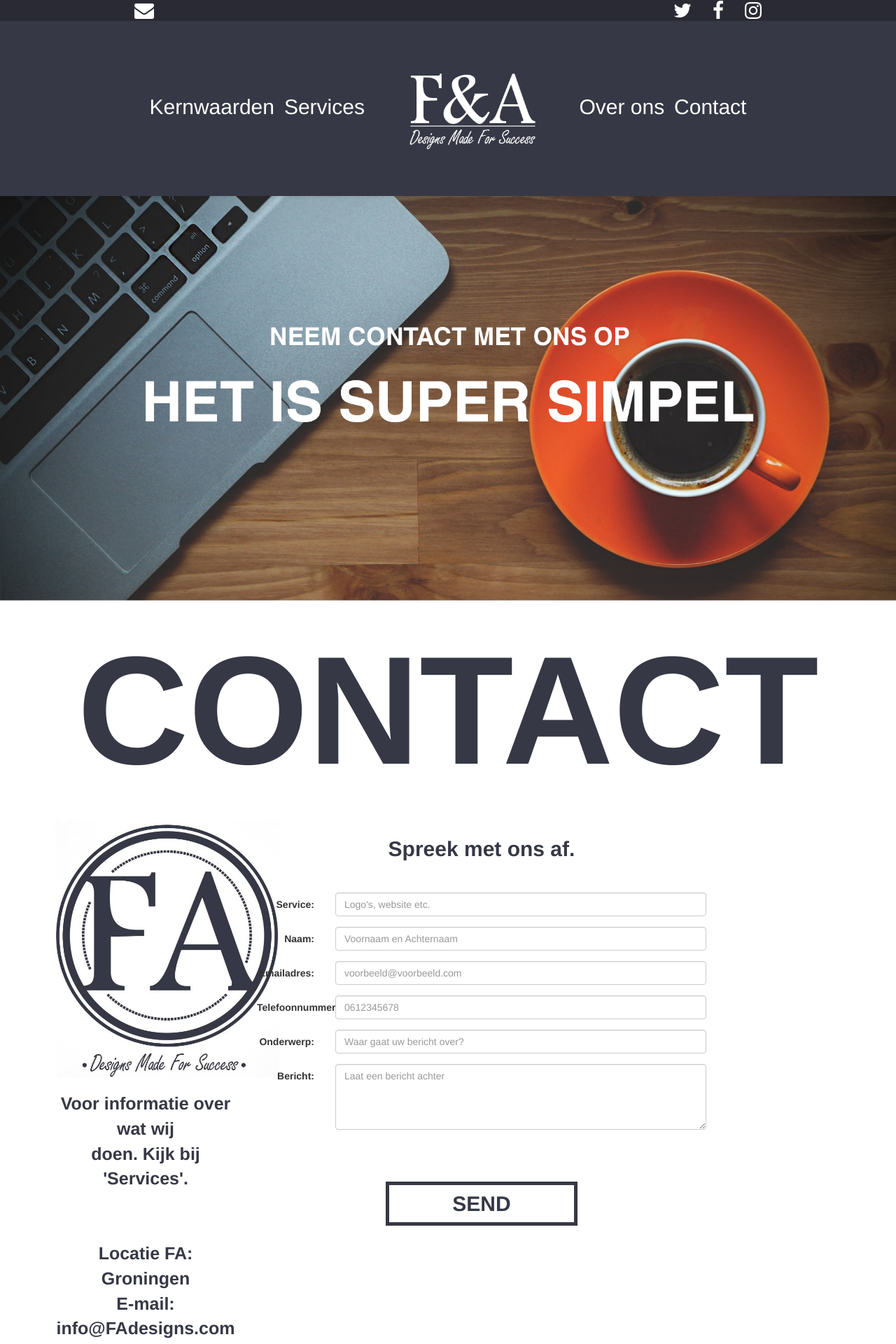
After one commit to mixedfruitjuice/FA-Designs-website, a Node server app: page /contact in a window 1280 px wide. The commit adds this page. Shown: the top 1920 px of the page at 70% size. Run offline with Node 20, Linux system fonts and the light colour scheme.

Commit message:
finished over ons and contact page

```diff
--- a/app.js
+++ b/app.js
@@ -13,6 +13,15 @@ app.get('/kernwaarden', function(req, res) {
     res.render('kernwaarden');
 });
 
+app.get('/over', function(req, res) {
+    res.render('over');
+});
+
+app.get('/contact', function(req, res) {
+    res.render('contact');
+});
+
+
 app.listen(5000, function(err) {
     console.log('Server is running on port 5000');
 });
--- a/public/css/style.css
+++ b/public/css/style.css
@@ -119,7 +119,13 @@ a:hover {
     position: relative;
     height: 100%;
     padding-bottom: 250px;
+}
 
+.contactwrap {
+    position: relative;
+    height: 100%;
+    background-color: white;
+    padding-bottom: 200px;
 }
 
 .quote4wrap {
@@ -148,6 +154,25 @@ a:hover {
     font-weight: bold;
 }
 
+#contacttekst {
+    position: relative;
+    color: #363845;
+    font-size: 220px;
+    font-family: "HelveticaNeue-Light", "Helvetica Neue Light", "Helvetica Neue", Helvetica, Arial, "Lucida Grande", sans-serif;
+    font-weight: bold;
+}
+
+.wrapcontact {
+    text-align: center;
+}
+
+#contactinfo {
+    color: #363845;
+    font-size: 25px;
+    font-family: "HelveticaNeue-Light", "Helvetica Neue Light", "Helvetica Neue", Helvetica, Arial, "Lucida Grande", sans-serif;
+    font-weight: bold;
+}
+
 .contact1 {
     font-family: "HelveticaNeue-Light", "Helvetica Neue Light", "Helvetica Neue", Helvetica, Arial, "Lucida Grande", sans-serif;
     font-weight: bold;
@@ -160,6 +185,27 @@ a:hover {
 }
 
 .contact1:hover {
+    color: white;
+    font-size: 30px;
+    background-color:  #363845;
+    -webkit-transition: all 0.7 s ease;
+    transition: all 0.7s ease;
+}
+
+.contact3 {
+    font-family: "HelveticaNeue-Light", "Helvetica Neue Light", "Helvetica Neue", Helvetica, Arial, "Lucida Grande", sans-serif;
+    font-weight: bold;
+    color: #363845;
+    font-size: 30px;
+    border: solid 5px #363845;
+    padding: 10px 90px;
+    -webkit-transition: all 0.7 s ease;
+    transition: all 0.7s ease;
+    position: relative;
+    top: 70px;
+}
+
+.contact3:hover {
     color: white;
     font-size: 30px;
     background-color:  #363845;
@@ -296,13 +342,36 @@ a:hover {
 
 }
 
+#quote6 {
+    position: relative;
+    top: 125px;
+    font-size: 120px;
+    font-family: "HelveticaNeue-Light", "Helvetica Neue Light", "Helvetica Neue", Helvetica, Arial, "Lucida Grande", sans-serif;
+    color: white;
+}
+
 #quote4weten {
     position: relative;
     top: 60px;
     font-size: 70px;
     font-family: "HelveticaNeue-Light", "Helvetica Neue Light", "Helvetica Neue", Helvetica, Arial, "Lucida Grande", sans-serif;
     color: #363845;
+}
 
+#quote5over {
+    position: relative;
+    top: 60px;
+    font-size: 200px;
+    font-family: "HelveticaNeue-Light", "Helvetica Neue Light", "Helvetica Neue", Helvetica, Arial, "Lucida Grande", sans-serif;
+    color: #363845;
+}
+
+#quote7over {
+    position: relative;
+    top: 60px;
+    font-size: 120px;
+    font-family: "HelveticaNeue-Light", "Helvetica Neue Light", "Helvetica Neue", Helvetica, Arial, "Lucida Grande", sans-serif;
+    color: #363845;
 }
 
 .BelowHome {
@@ -339,6 +408,16 @@ a:hover {
     color: white;
 }
 
+#spreekaf {
+    position: relative;
+    color: #363845;
+    padding: 0;
+    margin-bottom: 60px;
+    font-size: 30px;
+    font-family: "HelveticaNeue-Light", "Helvetica Neue Light", "Helvetica Neue", Helvetica, Arial, "Lucida Grande", sans-serif;
+    font-weight: bold;
+}
+
 .contact2 {
     font-family: "HelveticaNeue-Light", "Helvetica Neue Light", "Helvetica Neue", Helvetica, Arial, "Lucida Grande", sans-serif;
     font-weight: bold;
@@ -359,6 +438,8 @@ a:hover {
     -webkit-transition: all 0.7 s ease;
     transition: all 0.7s ease;
 }
+
+
 
 footer {
     background-color: #292A34;
@@ -440,6 +521,8 @@ footer {
     #kernwaardentekst {
         font-size: 100px;
     }
+
+
 
 }
 
@@ -552,6 +635,9 @@ footer {
         padding-bottom: 15px;
     }
 
+    #contacttekst {
+        font-size: 100px;
+    }
 
 
 }
--- /dev/null
+++ b/src/views/contact.ejs
@@ -0,0 +1,84 @@
+<!DOCTYPE html>
+<html>
+    <head>
+        <meta charset="utf-8">
+        <title>FA Designs</title>
+    </head>
+    <body style="background-color: #363845">
+        <%- include navbar.ejs %>
+        <img class="homepic" src="img/contact.png" />
+        <div class="contactwrap">
+            <div class="container">
+                <div class="row">
+                    <div class="wrapcontact">
+                        <span id="contacttekst">CONTACT</span><br />
+                    </div>
+                    <div class="col-md-3 col-sm-12 wrapcontact">
+                        <img src="img/contactlogo.jpg"  height="367" width="320" /> <br /><br />
+                        <span id="contactinfo"> Voor informatie over wat wij <br /> doen. Kijk bij 'Services'.
+                            <br /><br /><br />
+                            Locatie FA: Groningen<br />
+                            E-mail: info@FAdesigns.com
+                            KVK-nummer: 66977797
+                        </span>
+
+
+                    </div>
+                    <br />
+                    <div class="col-md-7 col-sm-12 wrapcontact">
+                        <span id="spreekaf">Spreek met ons af.</span>
+                        <br />
+                        <br />
+                        <br />
+                        <form class="form-horizontal" role="form" method="post"  action="index.php">
+                        	<div class="form-group">
+                                <label for="message" class="col-sm-2 control-label">Service:</label>
+                        		<div class="col-sm-10">
+                        			<input type="text" class="form-control" id="name" name="service" placeholder="Logo's, website etc." value="">
+                        		</div>
+                        	</div>
+                        	<div class="form-group">
+                                <label for="message" class="col-sm-2 control-label">Naam:</label>
+                        		<div class="col-sm-10">
+                        			<input type="email" class="form-control" id="email" name="naam" placeholder="Voornaam en Achternaam" value="">
+                        		</div>
+                        	</div>
+                            <div class="form-group">
+                                <label for="message" class="col-sm-2 control-label">Emailadres:</label>
+                        		<div class="col-sm-10">
+                        			<input type="email" class="form-control" id="email" name="email" placeholder="voorbeeld@voorbeeld.com" value="">
+                        		</div>
+                        	</div>
+                            <div class="form-group">
+                                <label for="message" class="col-sm-2 control-label">Telefoonnummer:</label>
+                        		<div class="col-sm-10">
+                        			<input type="email" class="form-control" id="email" name="nummer" placeholder="0612345678" value="">
+                        		</div>
+                        	</div>
+                            <div class="form-group">
+                                <label for="message" class="col-sm-2 control-label">Onderwerp:</label>
+                        		<div class="col-sm-10">
+                        			<input type="email" class="form-control" id="email" name="email" placeholder="Waar gaat uw bericht over?" value="">
+                        		</div>
+                        	</div>
+                        	<div class="form-group">
+                        		<label for="message" class="col-sm-2 control-label">Bericht:</label>
+                        		<div class="col-sm-10">
+                        			<textarea class="form-control" placeholder="Laat een bericht achter" rows="4" name="message"></textarea>
+                        		</div>
+                        	</div>
+                            <a href="/contact" class="contact3">SEND</a>
+                        </form>
+                    </div>
+                </div>
+
+            </div>
+        </div>
+        <div class="quote3wrap">
+            <div class="container">
+                <span id="quote6"><b>"LIFE</b> <i>is too short </i><b>WAIT"</b></span>
+            </div>
+        </div>
+        <%- include footer.ejs %>
+    </body>
+    </html>
```
Also changed, not shown: src/views/over.ejs (added, +37 -0 lines), public/img/contact.png (added), public/img/contactlogo.jpg (added), public/img/over.png (added), 1 other file.
